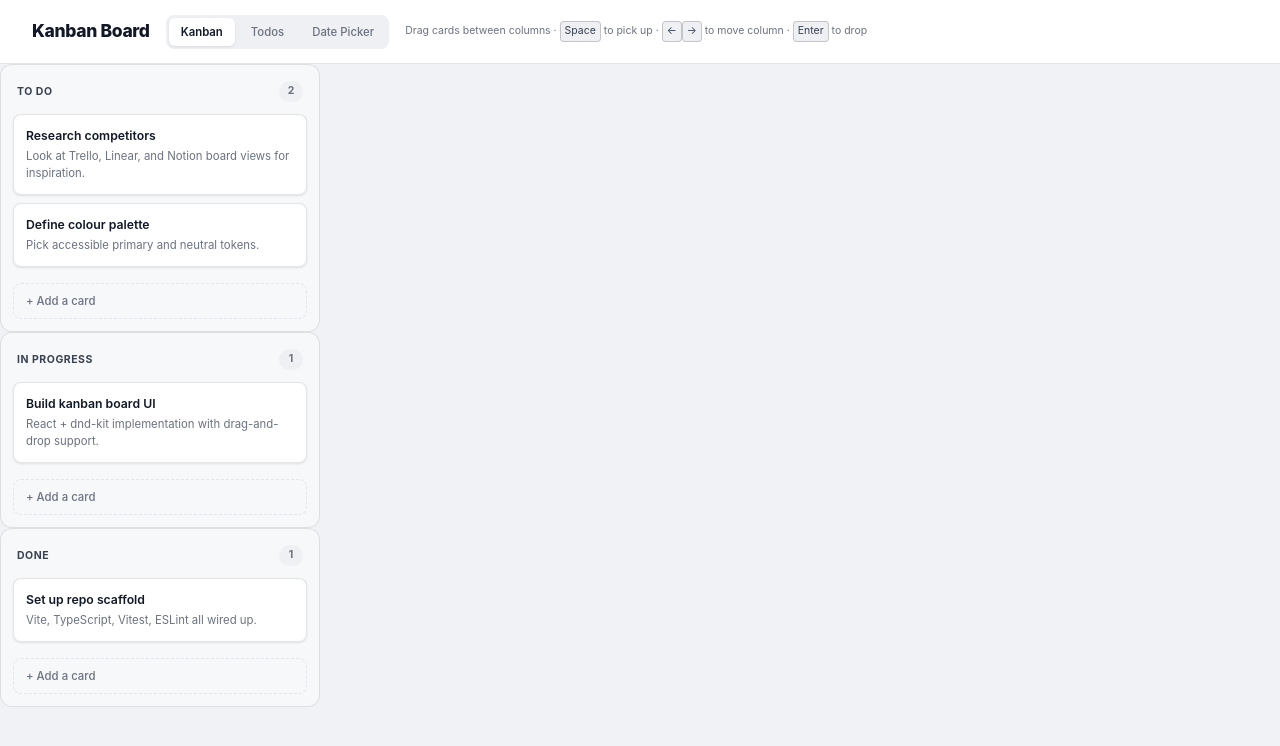
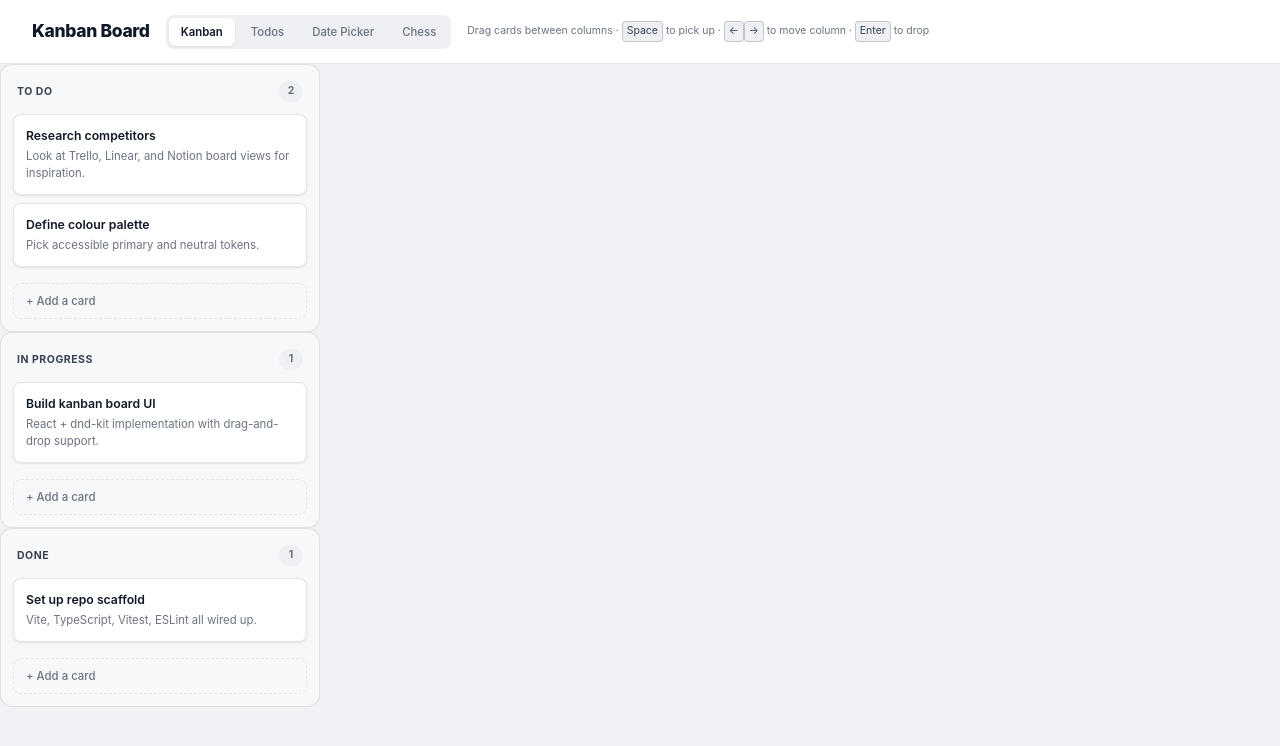
Before and after one commit to mohammed-afzal-cirruslabs/kanban-board, a React (Vite) app: page / in a window 1280 px wide. Shown: the top 746 px of the page. Built offline with nearby package versions, Linux system fonts and the light colour scheme.

Commit message:
feat(chess): add chess view to App.tsx (S-15)

```diff
--- a/src/App.tsx
+++ b/src/App.tsx
@@ -18,9 +18,10 @@ import { KanbanColumn } from './components/KanbanColumn'
 import { KanbanCard } from './components/KanbanCard'
 import { TodoPage } from './components/TodoPage'
 import { DatePicker, DateRangePicker } from './components/DatePicker'
+import { ChessGame } from './chess/components/ChessGame'
 import styles from './App.module.css'
 
-type View = 'kanban' | 'todo' | 'datepicker'
+type View = 'kanban' | 'todo' | 'datepicker' | 'chess'
 
 function findColumnByCardId(columns: Column[], cardId: string): Column | undefined {
   return columns.find((col) => col.cards.some((c) => c.id === cardId))
@@ -112,12 +113,17 @@ function App() {
     )
   }
 
+  const viewTitle: Record<View, string> = {
+    kanban: 'Kanban Board',
+    todo: 'Todo List',
+    datepicker: 'Date Picker',
+    chess: 'Chess',
+  }
+
   return (
     <div className={styles.app}>
       <header className={styles.appHeader}>
-        <h1 className={styles.appTitle}>
-          {view === 'kanban' ? 'Kanban Board' : view === 'todo' ? 'Todo List' : 'Date Picker'}
-        </h1>
+        <h1 className={styles.appTitle}>{viewTitle[view]}</h1>
         <nav className={styles.nav} aria-label="App navigation">
           <button
             className={`${styles.navBtn} ${view === 'kanban' ? styles.navBtnActive : ''}`}
@@ -139,6 +145,13 @@ function App() {
             aria-current={view === 'datepicker' ? 'page' : undefined}
           >
             Date Picker
+          </button>
+          <button
+            className={`${styles.navBtn} ${view === 'chess' ? styles.navBtnActive : ''}`}
+            onClick={() => setView('chess')}
+            aria-current={view === 'chess' ? 'page' : undefined}
+          >
+            Chess
           </button>
         </nav>
         {view === 'kanban' && (
@@ -170,7 +183,7 @@ function App() {
         </main>
       ) : view === 'todo' ? (
         <TodoPage />
-      ) : (
+      ) : view === 'datepicker' ? (
         <main style={{ padding: '2rem', display: 'flex', flexDirection: 'column', gap: '2rem', maxWidth: 640 }}>
           <section>
             <h2 style={{ marginBottom: '0.5rem', fontSize: '0.875rem', fontWeight: 600, color: 'var(--color-text-muted, #888)' }}>
@@ -215,6 +228,10 @@ function App() {
             <DateRangePicker defaultValue={{ start: '2024-06-10', end: '2024-06-20' }} locale="fr" />
           </section>
         </main>
+      ) : (
+        <main role="main">
+          <ChessGame />
+        </main>
       )}
     </div>
   )
```
